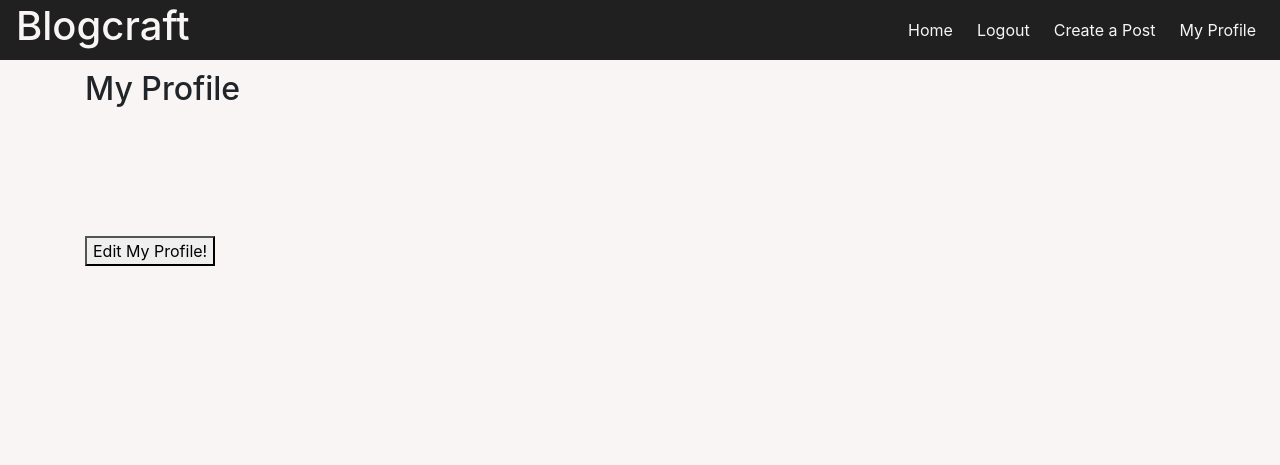
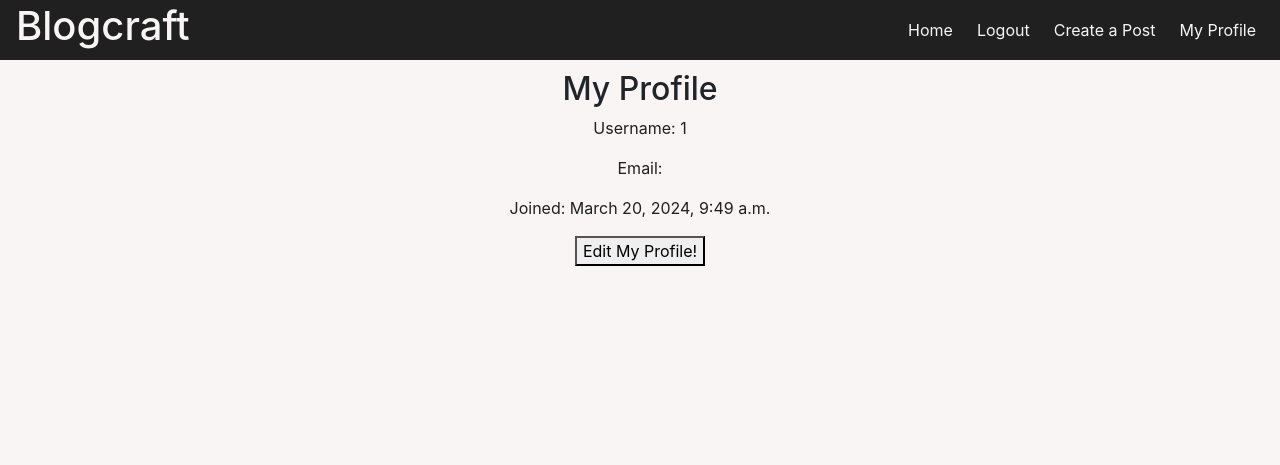
Before and after one commit to Bethan-McKenzie/BlogCraft, a Django app: page /my_profile/ in a window 1280 px wide. Shown: the top 465 px of the page. Run offline with Django 4.2, Linux system fonts and the light colour scheme; a user stored in the database is signed in; some libraries are stand-ins or nearby versions.

Commit message:
added basic css and css to remove unwanted content from edit form

```diff
--- a/static/css/style.css
+++ b/static/css/style.css
@@ -155,6 +155,32 @@
     color: #202020;
 }
 
+/*--------------------------------------------------------------------------------My Profile Page----*/
+
+/* Future Implimentation of Profile Pictures
+#display-image{
+    width: 200px;
+    height: 200px;
+    border: 1px solid #202020;
+    background-position: center;
+    background-size: cover;
+  }
+*/
+.my-profile-main-container {
+    text-align: center;
+}
+
+.my-profile {
+    color: #202020;
+}
+
+
+/*--------------------------------------------------------------------------------My Profile Page----*/
+
+form > #id_password {
+    display: none;
+}
+
 /*--------------------------------------------------------------------------------Footer styles----*/
 
 footer {
```
